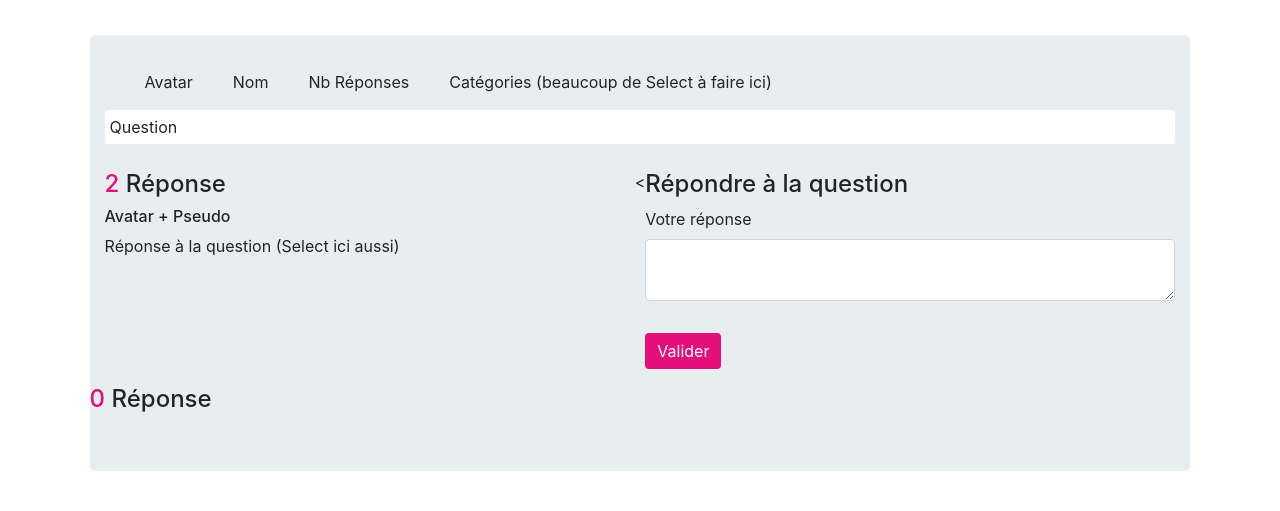
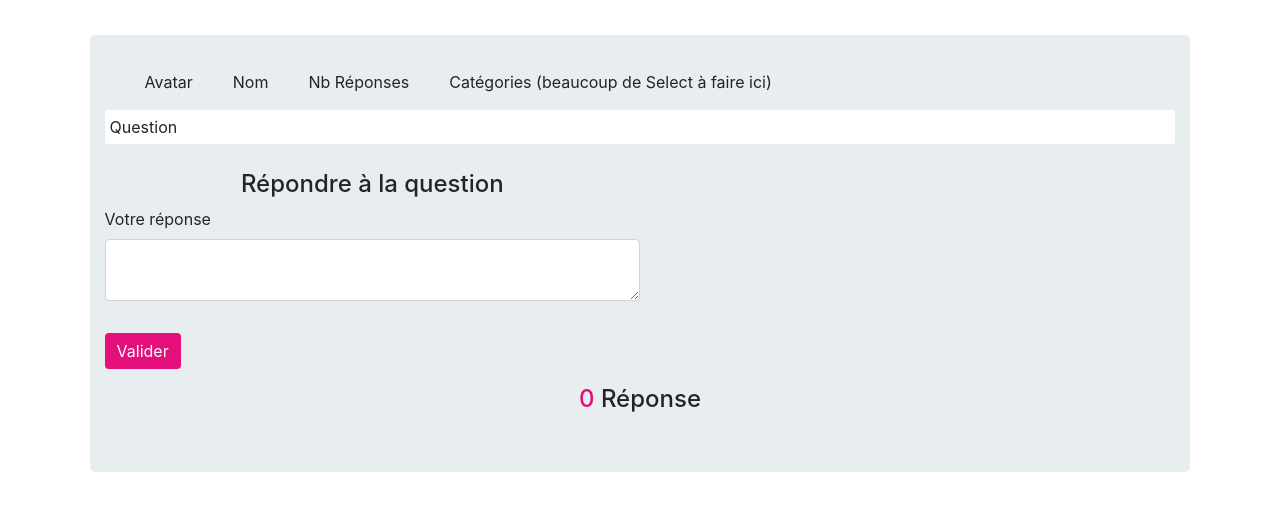
Before and after one commit to Valentin460/Livequestion, a PHP site: page /vuequestion/vuequestion.php in a window 1280 px wide. Shown: the part 56-567 px from the top of the page. Run offline with PHP 8.4, Linux system fonts and the light colour scheme; the visitor is signed in with stand-in values (Sample User, id 1); data that the repository does not hold is empty; some libraries are stand-ins or nearby versions.

Commit message:
Modification CSS de la page vue d'une question.

```diff
--- a/vuequestion/vuequestion.css
+++ b/vuequestion/vuequestion.css
@@ -30,7 +30,15 @@ section {
 
 #reponse {
     width: 50%;
+    border-radius: 10px;
+    background-color: white;
 }
+
+    #reponse div h6 {
+        background-color: #E8EEF0;
+        border-top-left-radius: 10px;
+        border-top-right-radius: 10px;
+    }
 
 span {
     color: #E50F7C;
@@ -47,7 +55,7 @@ span {
 }
 
 .warning {
-    color:red;
+    color: red;
 }
 
 @media screen and (max-width: 768px) {
@@ -60,3 +68,8 @@ span {
         width: 100%;
     }
 }
+
+h4 {
+    text-align: center;
+    margin-bottom: 20px;
+}
--- a/vuequestion/vuequestion.php
+++ b/vuequestion/vuequestion.php
@@ -23,13 +23,6 @@
                 <p>Question</p>
             </div>
             <div id="rep" class="container">
-                <div id="reponse">
-                    <h4><span>2</span> Réponse</h4>
-                    <div>
-                        <h6>Avatar + Pseudo</h6>
-                        <p>Réponse à la question (Select ici aussi)</p>
-                    </div>
-                </div>
                 <?php
 
                     $co = connexionBdd();
@@ -50,7 +43,7 @@
 				        $query->execute();
 		        }
                 ?>
-                <<div id="repondre">
+                <div id="repondre">
                     <h4>Répondre à la question</h4>
                     <form method="post">
                         <div class="form-group">
```
